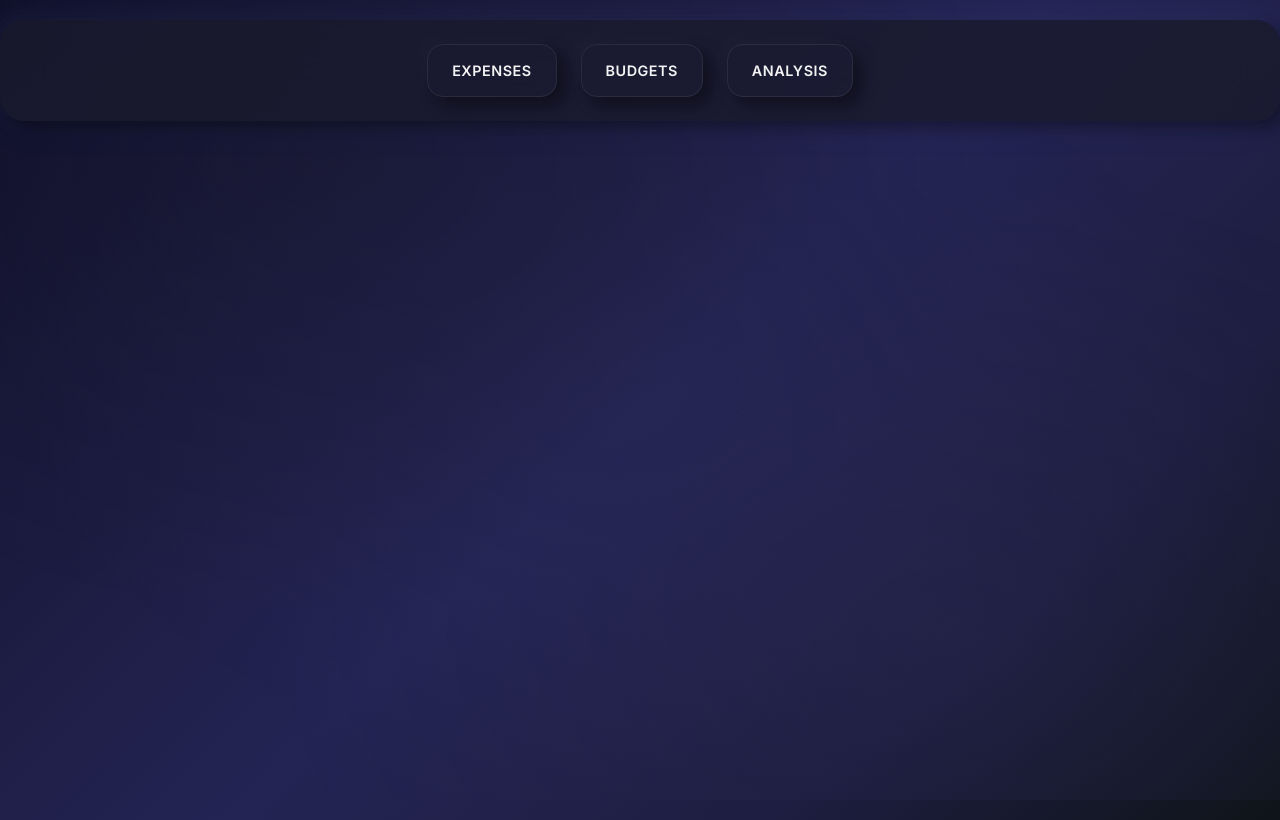
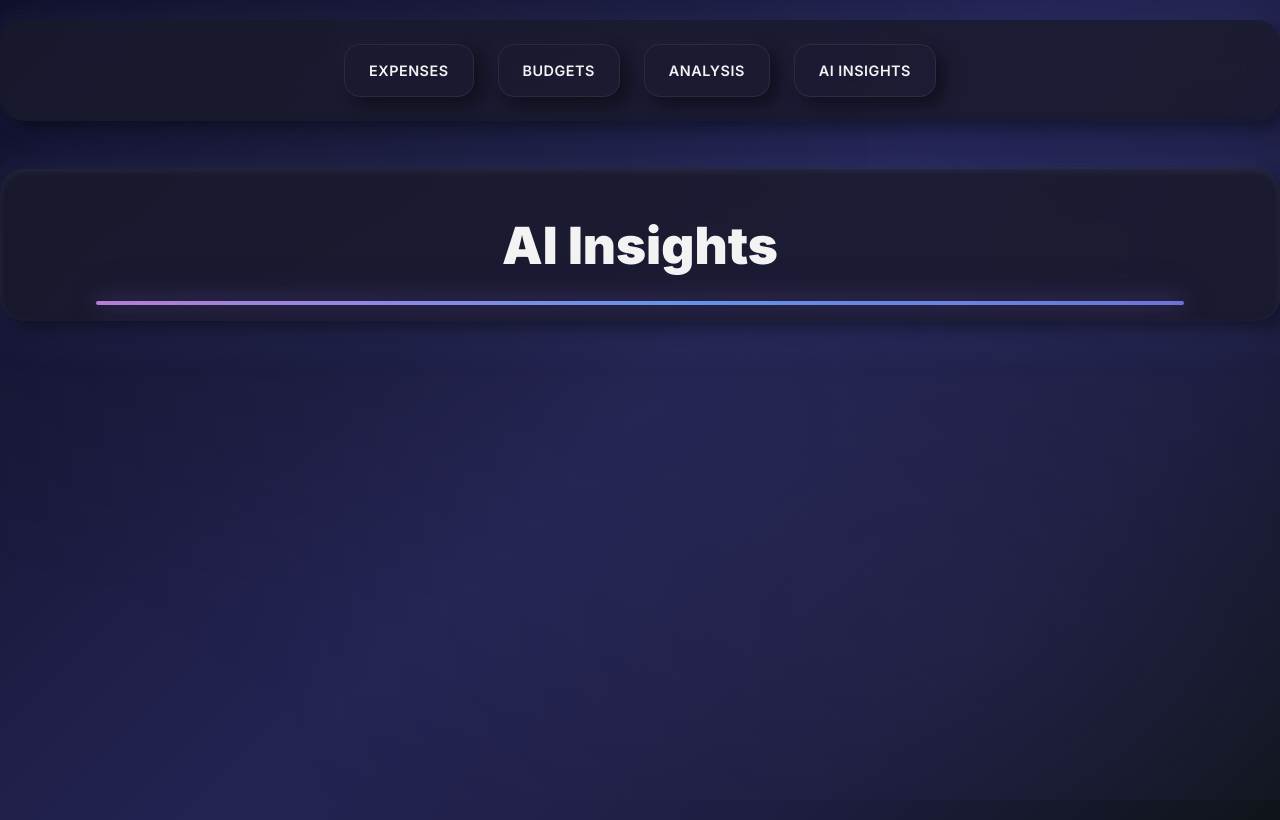
Before and after one commit to Jeothish/ExpenseTrackerProject, a React (Create React App) app in the folder frontend/: page /AI in a window 1280 px wide. Built offline with nearby package versions, Linux system fonts and the light colour scheme; no server answers.

Commit message:
Frontend changes to hold new AI page section

```diff
--- a/frontend/src/App.js
+++ b/frontend/src/App.js
@@ -6,6 +6,7 @@ import ExpenseTracker from "./Pages/ExpenseTracker"
 import { DataProvider } from "./Context/DataContext"
 import Analysis from "./Pages/Analysis"
 import Budget from "./Pages/Budget"
+import AI from "./Pages/AI"
 
 const App = () => {
 
@@ -17,6 +18,7 @@ const App = () => {
       <Route path="/" element={<ExpenseTracker/>} />
       <Route path="/analysis" element={<Analysis/>} />
       <Route path="/budget" element={<Budget/>} />
+      <Route path="/AI" element={<AI/>} />
 
     </Routes>
     </DataProvider>
--- /dev/null
+++ b/frontend/src/Pages/AI.js
@@ -0,0 +1,13 @@
+
+import Header from "../components/Header"
+
+
+const AI = () => {
+  return (
+    <div>
+        <Header title="AI Insights" />
+    </div>
+  )
+}
+
+export default AI
--- a/frontend/src/components/Navbar.js
+++ b/frontend/src/components/Navbar.js
@@ -14,6 +14,7 @@ const Navbar = () => {
       <Link to="/" className="nav-link">Expenses</Link>
       <Link to="/budget" className="nav-link">Budgets</Link>
       <Link to="/analysis" className="nav-link">Analysis</Link>
+      <Link to="/AI" className="nav-link">AI Insights</Link>
     </div>
   )
 }
```
